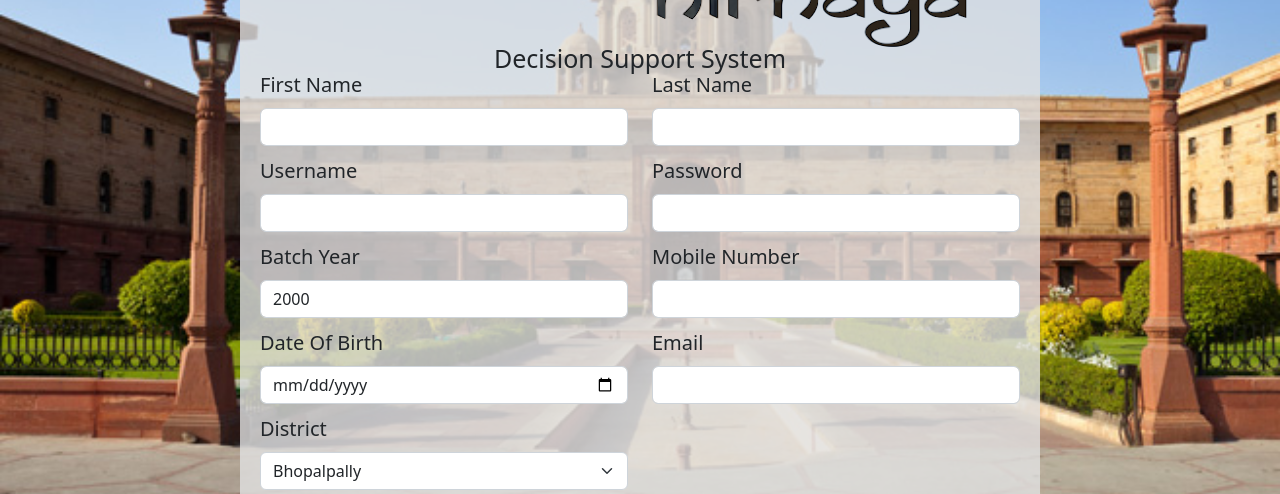
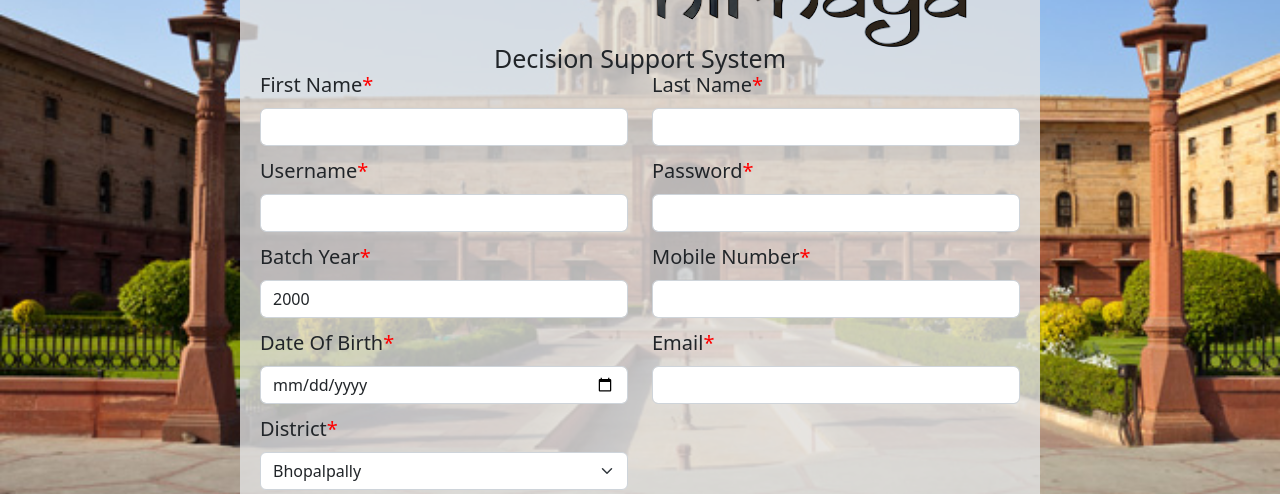
Before and after one commit to hemangkhurana/frontend-writ, a React (Create React App) app: page /signup in a window 1280 px wide. Shown: the part 210-704 px from the top of the page. Built offline with nearby package versions, Linux system fonts and the light colour scheme; a web font is replaced by a local one.

Commit message:
made sign up  page nice

```diff
--- a/src/pages/signup/Signup.js
+++ b/src/pages/signup/Signup.js
@@ -89,7 +89,9 @@ export const Signup = () => {
           <div className={`row ${styles.signupFormDiv}`}>
             <div className="col-sm-6">
               <Form.Group style={{ marginTop: "10px" }} controlId="first_name">
-                <Form.Label>First Name</Form.Label>
+                <Form.Label>
+                  First Name<span style={{ color: "red" }}>*</span>
+                 </Form.Label>
                 <Form.Control
                   type="text"
                   value={first_name}
@@ -100,7 +102,9 @@ export const Signup = () => {
             </div>
             <div className="col-sm-6">
               <Form.Group style={{ marginTop: "10px" }} controlId="last_name">
-                <Form.Label>Last Name</Form.Label>
+                <Form.Label>
+                  Last Name<span style={{ color: "red" }}>*</span>
+                 </Form.Label>
                 <Form.Control
                   type="text"
                   value={last_name}
@@ -111,7 +115,9 @@ export const Signup = () => {
             </div>
             <div className="col-sm-6">
               <Form.Group style={{ marginTop: "10px" }} controlId="username">
-                <Form.Label>Username</Form.Label>
+                <Form.Label>
+                  Username<span style={{ color: "red" }}>*</span>
+                 </Form.Label>
                 <Form.Control
                   type="text"
                   value={username}
@@ -122,7 +128,9 @@ export const Signup = () => {
             </div>
             <div className="col-sm-6">
               <Form.Group style={{ marginTop: "10px" }} controlId="password">
-                <Form.Label>Password</Form.Label>
+                <Form.Label>
+                  Password<span style={{ color: "red" }}>*</span>
+                 </Form.Label>
                 <Form.Control
                   type="password"
                   value={password}
@@ -133,7 +141,9 @@ export const Signup = () => {
             </div>
             <div className="col-sm-6">
               <Form.Group style={{ marginTop: "10px" }} controlId="batch">
-                <Form.Label>Batch Year</Form.Label>
+                <Form.Label>
+                  Batch Year<span style={{ color: "red" }}>*</span>
+                 </Form.Label>
                 <Form.Control
                   type="number"
                   value={batch}
@@ -144,7 +154,9 @@ export const Signup = () => {
             </div>
             <div className="col-sm-6">
               <Form.Group style={{ marginTop: "10px" }} controlId="mobileNumber">
-                <Form.Label>Mobile Number</Form.Label>
+                <Form.Label>
+                  Mobile Number<span style={{ color: "red" }}>*</span>
+                 </Form.Label>
                 <Form.Control
                   type="tel"
                   value={mobile}
@@ -155,7 +167,9 @@ export const Signup = () => {
             </div>
             <div className="col-sm-6">
               <Form.Group style={{ marginTop: "10px" }} controlId="dob">
-                <Form.Label>Date Of Birth</Form.Label>
+                <Form.Label>
+                  Date Of Birth<span style={{ color: "red" }}>*</span>
+                 </Form.Label>
                 <Form.Control
                   type="date"
                   value={dob}
@@ -166,7 +180,9 @@ export const Signup = () => {
             </div>
             <div className="col-sm-6">
               <Form.Group style={{ marginTop: "10px" }} controlId="email">
-                <Form.Label>Email</Form.Label>
+                <Form.Label>
+                  Email<span style={{ color: "red" }}>*</span>
+                 </Form.Label>
                 <Form.Control
                   type="email"
                   value={email}
@@ -177,7 +193,9 @@ export const Signup = () => {
             </div>
             <div className="col-sm-6">
               <Form.Group style={{ marginTop: "10px" }} controlId="district">
-                <Form.Label>District</Form.Label>
+                <Form.Label>
+                  District<span style={{ color: "red" }}>*</span>
+                 </Form.Label>
                 <Form.Select
                   type="text"
                   value={district}
```
